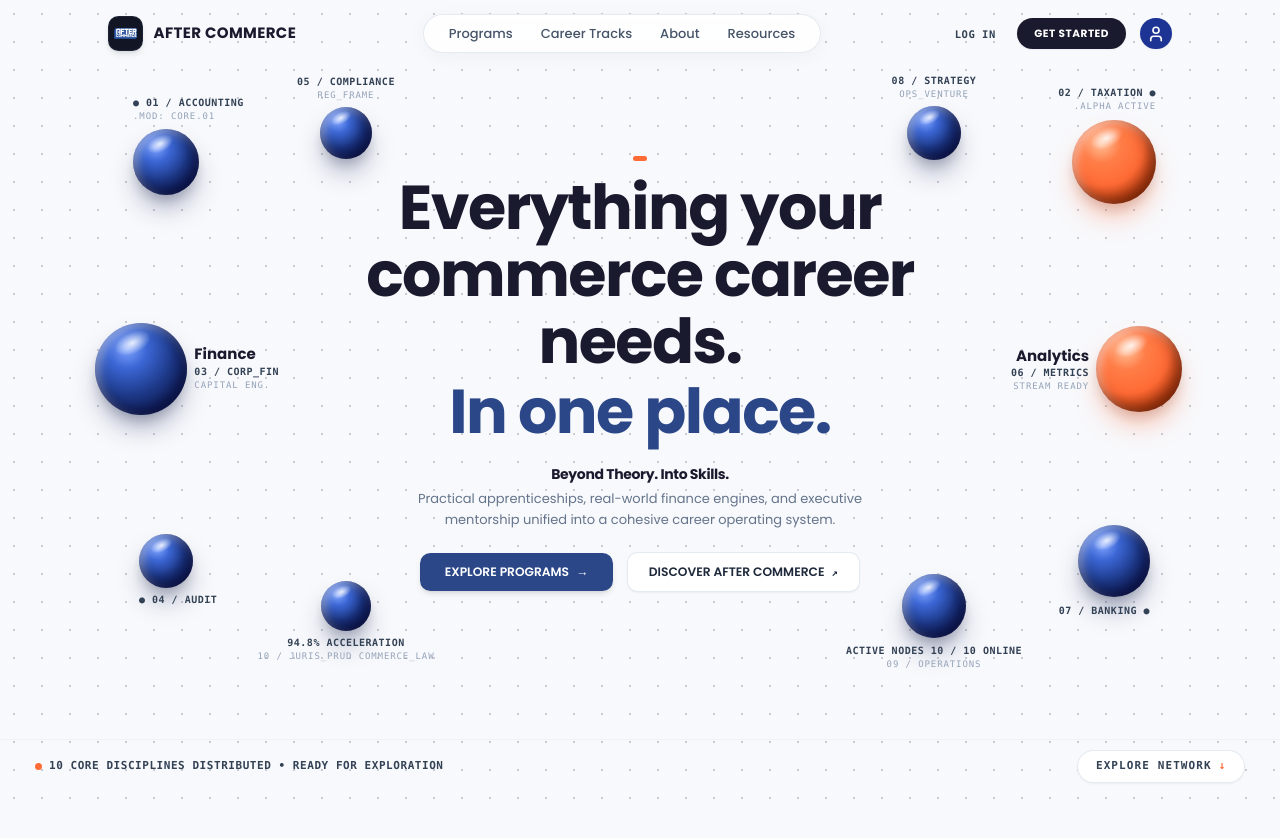
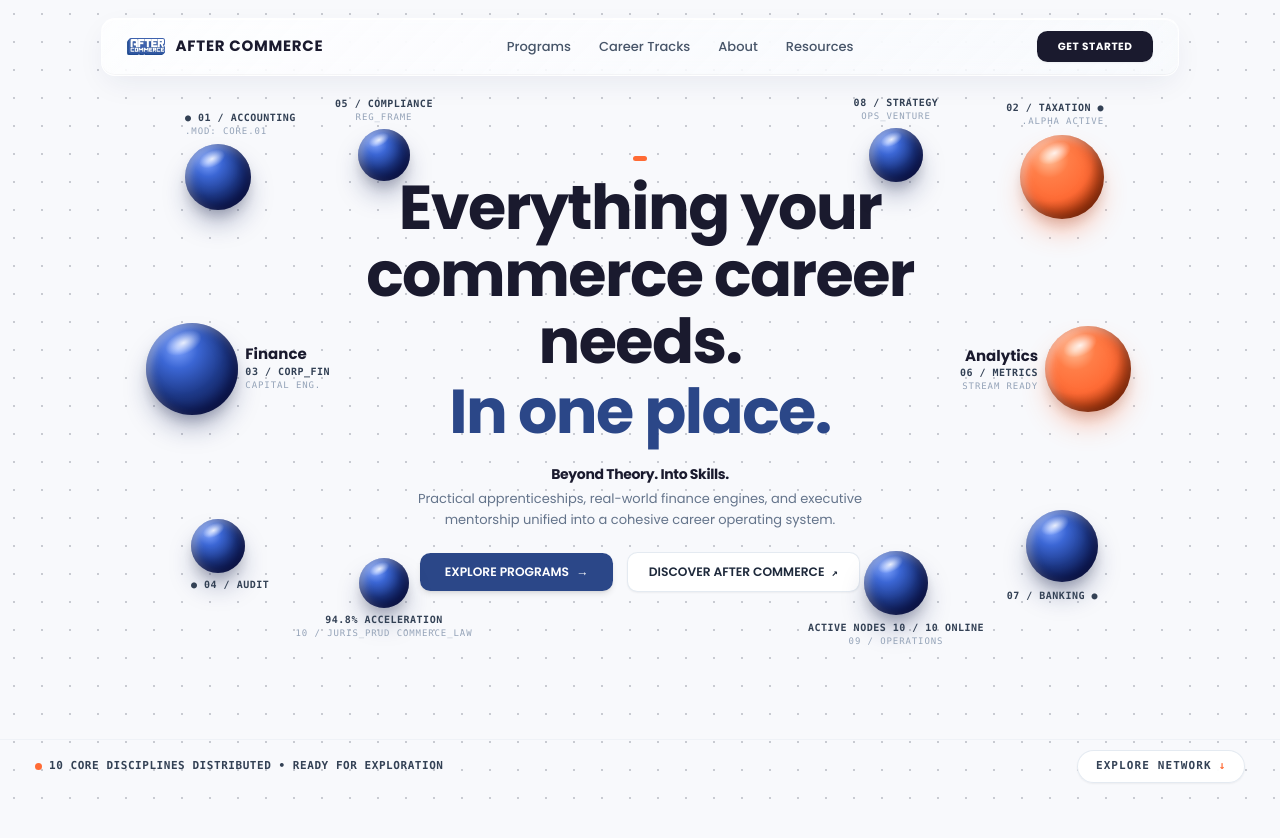
Before and after one commit to itsobito471-bot/aftercommerceweb, a Next.js app: page / in a window 1280 px wide. Shown: the top 838 px of the page. Built offline with nearby package versions, Linux system fonts and the light colour scheme.

Commit message:
feat: enhance Navbar with scroll detection and responsive design adjustments

```diff
--- a/src/components/landing/Navbar.tsx
+++ b/src/components/landing/Navbar.tsx
@@ -1,24 +1,62 @@
 'use client';
 
-import React, { useState } from 'react';
+import React, { useState, useEffect } from 'react';
 import Link from 'next/link';
 import logoIcon from '@/assets/images/logo-icon.svg';
 
 interface NavbarProps {
   onNavigate?: (sectionId: string) => void;
+  isLoggedIn?: boolean;
 }
 
-export default function Navbar({ onNavigate }: NavbarProps) {
+export default function Navbar({ onNavigate, isLoggedIn = false }: NavbarProps) {
   const [mobileMenuOpen, setMobileMenuOpen] = useState(false);
+  const [isScrolledPastHero, setIsScrolledPastHero] = useState(false);
+
+  useEffect(() => {
+    const handleScroll = () => {
+      const programsEl = document.getElementById('programs');
+      if (programsEl) {
+        const rect = programsEl.getBoundingClientRect();
+        setIsScrolledPastHero(rect.top <= 140);
+      } else {
+        setIsScrolledPastHero(window.scrollY > window.innerHeight * 2.2);
+      }
+    };
+
+    window.addEventListener('scroll', handleScroll, { passive: true });
+    handleScroll();
+    return () => window.removeEventListener('scroll', handleScroll);
+  }, []);
 
   return (
-    <header className="fixed top-0 left-0 right-0 z-50 transition-all duration-300">
-      <div className="max-w-7xl mx-auto px-4 sm:px-6 lg:px-8 pt-4 pb-2">
-        <div className="flex items-center justify-between">
-
-          {/* Brand Logo */}
-          <Link href="/" className="flex items-center gap-3 group">
-            <div className="w-10 h-10 rounded-xl bg-[#121624] flex items-center justify-center p-1.5 shadow-md border border-slate-800/80 group-hover:scale-105 transition-transform duration-200">
+    <header className="fixed top-0 left-0 right-0 z-50 pointer-events-none">
+      {/* Position remains stable at pt-4 sm:pt-5, only container width shrinks subtly */}
+      <div
+        className={`mx-auto px-4 sm:px-6 pt-4 sm:pt-5 transition-[max-width] duration-500 ease-out ${
+          isScrolledPastHero
+            ? 'max-w-6xl'
+            : 'max-w-7xl'
+        }`}
+      >
+        {/* Floating Liquid Glass Navigation Bar - Height, padding, and border-radius remain rock solid */}
+        <div
+          className="pointer-events-auto rounded-2xl px-5 sm:px-7 py-3 sm:py-3.5 flex items-center justify-between transition-[background,box-shadow,border-color] duration-500 ease-out"
+          style={{
+            background: isScrolledPastHero
+              ? 'linear-gradient(135deg, rgba(255, 255, 255, 0.88) 0%, rgba(248, 250, 252, 0.78) 100%)'
+              : 'linear-gradient(135deg, rgba(255, 255, 255, 0.75) 0%, rgba(248, 250, 252, 0.58) 100%)',
+            backdropFilter: 'blur(22px) saturate(190%)',
+            WebkitBackdropFilter: 'blur(22px) saturate(190%)',
+            border: '1px solid rgba(255, 255, 255, 0.75)',
+            boxShadow: isScrolledPastHero
+              ? '0 12px 36px -4px rgba(27, 43, 85, 0.10), inset 0 1px 0 rgba(255, 255, 255, 0.95), inset 0 -1px 0 rgba(0, 0, 0, 0.04)'
+              : '0 10px 30px -5px rgba(27, 43, 85, 0.08), inset 0 1px 0 rgba(255, 255, 255, 0.9), inset 0 -1px 0 rgba(0, 0, 0, 0.03)'
+          }}
+        >
+          {/* Brand Logo - consistent sizing without jumping */}
+          <Link href="/" className="flex items-center gap-2.5 sm:gap-3 group">
+            <div className="w-9 h-7 sm:w-11 sm:h-8 flex items-center justify-center group-hover:scale-105 transition-transform duration-200">
               <img
                 src={logoIcon.src}
                 alt="After Commerce Logo"
@@ -26,18 +64,14 @@ export default function Navbar({ onNavigate }: NavbarProps) {
               />
             </div>
             <div className="flex flex-col">
-              <span className="font-extrabold text-[15px] tracking-wide text-[#1A1A2E] leading-tight font-['Poppins',sans-serif]">
+              <span className="font-extrabold text-[14px] sm:text-[15px] tracking-wider text-[#1A1A2E] leading-tight font-['Poppins',sans-serif]">
                 AFTER COMMERCE
               </span>
-              {/* <span className="font-mono text-[9px] uppercase tracking-widest text-slate-500 font-semibold leading-none mt-0.5">
-                KERNEL // SYS.01
-              </span> */}
             </div>
           </Link>
 
-          {/* Navigation Center Pill */}
-          <nav className="hidden md:flex items-center bg-white/85 backdrop-blur-md border border-slate-200/90 shadow-[0_4px_20px_rgba(0,0,0,0.04)] rounded-full px-7 py-2.5">
-            <div className="flex items-center gap-8 text-[13px] font-medium text-slate-600 font-['Poppins',sans-serif]">
+          {/* Navigation Center Links */}
+          <nav className="hidden md:flex items-center gap-7 lg:gap-8 text-[13px] font-medium text-slate-600 font-['Poppins',sans-serif]">
             <a
               href="#programs"
               onClick={(e) => {
@@ -78,29 +112,23 @@ export default function Navbar({ onNavigate }: NavbarProps) {
             >
               Resources
             </a>
-            </div>
           </nav>
 
           {/* Right Actions */}
-          <div className="flex items-center gap-4">
+          <div className="flex items-center gap-2.5 sm:gap-3">
             <Link
               href="/admin-login"
-              className="hidden sm:inline-flex items-center font-mono text-xs font-semibold tracking-wider text-slate-700 hover:text-[#2B4788] transition-colors uppercase px-2 py-1"
-            >
-              LOG IN
-            </Link>
-
-            <Link
-              href="/admin-login"
-              className="inline-flex items-center justify-center bg-[#1A1A2E] hover:bg-slate-800 text-white text-xs font-bold tracking-wider px-5 py-2.5 rounded-full transition-all duration-200 shadow-sm hover:shadow hover:scale-[1.02] active:scale-95"
+              className="inline-flex items-center justify-center bg-[#1A1A2E] hover:bg-slate-800 text-white font-bold tracking-wider text-xs px-5 sm:px-6 py-2.5 rounded-xl transition-all duration-200 shadow-sm hover:shadow hover:scale-[1.02] active:scale-95"
             >
               GET STARTED
             </Link>
 
+            {/* Profile icon shown only when user is authenticated */}
+            {isLoggedIn && (
               <Link
-              href="/admin-login"
+                href="/admin"
                 aria-label="User Account"
-              className="w-9 h-9 rounded-full bg-[#1E3494] hover:bg-[#2B4788] text-white flex items-center justify-center transition-transform hover:scale-105 shadow-sm"
+                className="w-9 h-9 rounded-xl bg-[#1E3494] hover:bg-[#2B4788] text-white flex items-center justify-center transition-transform hover:scale-105 shadow-sm"
               >
                 <svg
                   width="18"
@@ -116,14 +144,15 @@ export default function Navbar({ onNavigate }: NavbarProps) {
                   <circle cx="12" cy="7" r="4" />
                 </svg>
               </Link>
+            )}
 
             {/* Mobile Menu Hamburger */}
             <button
               onClick={() => setMobileMenuOpen(!mobileMenuOpen)}
-              className="md:hidden p-2 rounded-lg text-slate-600 hover:text-slate-900 hover:bg-slate-100 transition-colors"
+              className="md:hidden p-2 rounded-xl text-slate-600 hover:text-slate-900 hover:bg-black/5 transition-colors"
               aria-label="Toggle menu"
             >
-              <svg width="22" height="22" viewBox="0 0 24 24" fill="none" stroke="currentColor" strokeWidth="2">
+              <svg width="20" height="20" viewBox="0 0 24 24" fill="none" stroke="currentColor" strokeWidth="2">
                 {mobileMenuOpen ? (
                   <path strokeLinecap="round" strokeLinejoin="round" d="M6 18L18 6M6 6l12 12" />
                 ) : (
@@ -134,47 +163,60 @@ export default function Navbar({ onNavigate }: NavbarProps) {
           </div>
         </div>
 
-        {/* Mobile Dropdown Menu */}
+        {/* Mobile Dropdown Menu with matching Liquid Glass design */}
         {mobileMenuOpen && (
-          <div className="md:hidden mt-3 p-4 bg-white/95 backdrop-blur-lg border border-slate-200 rounded-2xl shadow-xl flex flex-col gap-3 font-['Poppins',sans-serif] animate-card-enter">
+          <div
+            className="pointer-events-auto md:hidden mt-3 p-4 rounded-2xl shadow-xl flex flex-col gap-3 font-['Poppins',sans-serif] animate-card-enter border border-white/60"
+            style={{
+              background: 'linear-gradient(135deg, rgba(255, 255, 255, 0.88) 0%, rgba(248, 250, 252, 0.80) 100%)',
+              backdropFilter: 'blur(24px) saturate(190%)',
+              WebkitBackdropFilter: 'blur(24px) saturate(190%)',
+            }}
+          >
             <a
               href="#programs"
-              onClick={() => setMobileMenuOpen(false)}
-              className="py-2 px-3 rounded-lg hover:bg-slate-50 text-slate-700 font-medium"
+              onClick={() => {
+                setMobileMenuOpen(false);
+                onNavigate?.('programs');
+              }}
+              className="py-2 px-3 rounded-xl hover:bg-slate-100/70 text-slate-700 font-medium"
             >
               Programs
             </a>
             <a
               href="#career-tracks"
-              onClick={() => setMobileMenuOpen(false)}
-              className="py-2 px-3 rounded-lg hover:bg-slate-50 text-slate-700 font-medium"
+              onClick={() => {
+                setMobileMenuOpen(false);
+                onNavigate?.('career-tracks');
+              }}
+              className="py-2 px-3 rounded-xl hover:bg-slate-100/70 text-slate-700 font-medium"
             >
               Career Tracks
             </a>
             <a
               href="#about"
-              onClick={() => setMobileMenuOpen(false)}
-              className="py-2 px-3 rounded-lg hover:bg-slate-50 text-slate-700 font-medium"
+              onClick={() => {
+                setMobileMenuOpen(false);
+                onNavigate?.('about');
+              }}
+              className="py-2 px-3 rounded-xl hover:bg-slate-100/70 text-slate-700 font-medium"
             >
               About
             </a>
             <a
               href="#resources"
-              onClick={() => setMobileMenuOpen(false)}
-              className="py-2 px-3 rounded-lg hover:bg-slate-50 text-slate-700 font-medium"
+              onClick={() => {
+                setMobileMenuOpen(false);
+                onNavigate?.('resources');
+              }}
+              className="py-2 px-3 rounded-xl hover:bg-slate-100/70 text-slate-700 font-medium"
             >
               Resources
             </a>
-            <div className="pt-2 border-t border-slate-100 flex items-center justify-between">
+            <div className="pt-2 border-t border-slate-200/60 flex items-center justify-end">
               <Link
                 href="/admin-login"
-                className="text-xs font-mono font-semibold text-slate-700"
-              >
-                LOG IN
-              </Link>
-              <Link
-                href="/admin-login"
-                className="bg-[#1A1A2E] text-white text-xs font-bold px-4 py-2 rounded-full"
+                className="bg-[#1A1A2E] text-white text-xs font-bold px-5 py-2.5 rounded-xl"
               >
                 GET STARTED
               </Link>
```
Also changed, not shown: src/components/landing/HeroSection.tsx (+20 -20 lines). Lines whose indentation alone changed are shown as unchanged.
